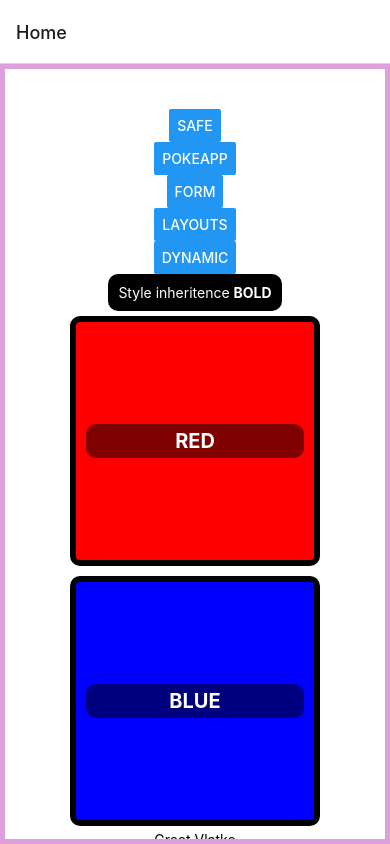
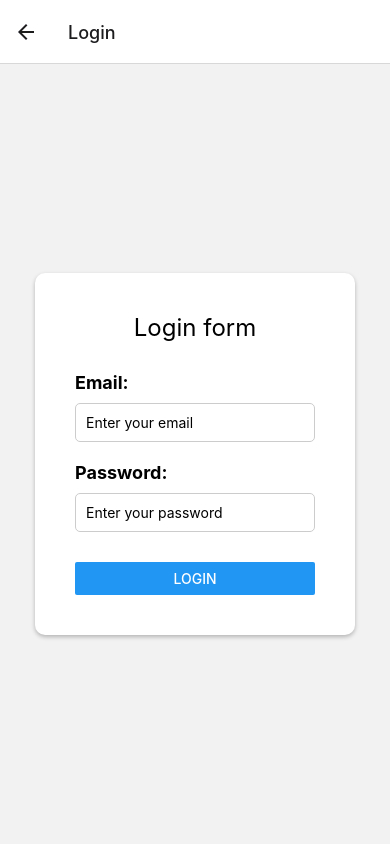
Before and after one commit to brutumfulmen97/vezbaApp, a React Native app: screen /Login in a window 390 px wide. Built offline with nearby package versions, Linux system fonts and the light colour scheme.

Commit message:
login form, form validation

```diff
--- a/App.tsx
+++ b/App.tsx
@@ -7,6 +7,7 @@ import Dynamic from './components/Dynamic';
 import Safe from './components/Safe';
 import PokeApp from './components/PokeApp';
 import Form from './components/Form';
+import Login from './components/Login';
 
 const Stack = createNativeStackNavigator();
 
@@ -20,6 +21,7 @@ const App = () => {
         <Stack.Screen name="Safe" component={Safe} />
         <Stack.Screen name="PokeApp" component={PokeApp} />
         <Stack.Screen name="Form" component={Form} />
+        <Stack.Screen name="Login" component={Login} />
       </Stack.Navigator>
     </NavigationContainer>
   );
--- a/components/Bzvz.tsx
+++ b/components/Bzvz.tsx
@@ -79,6 +79,7 @@ function Bzvz({navigation}: {navigation: any}): React.JSX.Element {
           onPress={() => navigation.navigate('PokeApp')}
         />
         <Button title="Form" onPress={() => navigation.navigate('Form')} />
+        <Button title="Login" onPress={() => navigation.navigate('Login')} />
         <Button
           title="Layouts"
           onPress={() => navigation.navigate('Layouts')}
--- a/components/Form.tsx
+++ b/components/Form.tsx
@@ -6,11 +6,13 @@ import {
   SafeAreaView,
   StyleSheet,
   TextInput,
+  Switch,
 } from 'react-native';
 
 const Form = () => {
   const [name, setName] = useState('');
   const [message, setMesasge] = useState('');
+  const [bool, setBool] = useState(false);
 
   return (
     <SafeAreaView style={styles.container}>
@@ -38,8 +40,18 @@ const Form = () => {
         multiline={true}
         numberOfLines={4}
       />
+      <View style={styles.switchContainer}>
+        <Text>Moze?</Text>
+        <Switch
+          value={bool}
+          onValueChange={() => setBool(prev => !prev)}
+          trackColor={{false: 'red', true: 'green'}}
+          thumbColor="#f4f3f4"
+        />
+      </View>
       <Text style={styles.text}>Moje ime je: {name}</Text>
       <Text style={styles.text}>Moja poruka je: {message}</Text>
+      <Text style={styles.text}>Moze? {bool ? 'Moze' : 'Ne moze'}</Text>
     </SafeAreaView>
   );
 };
@@ -47,7 +59,7 @@ const Form = () => {
 const styles = StyleSheet.create({
   container: {
     flex: 1,
-    backgroundColor: '#f2f2f2',
+    backgroundColor: '#f1f1f1',
     paddingTop: StatusBar.currentHeight || 0,
   },
   multiLineText: {
@@ -66,6 +78,13 @@ const styles = StyleSheet.create({
     borderWidth: 1,
     borderRadius: 5,
   },
+  switchContainer: {
+    flexDirection: 'row',
+    gap: 10,
+    justifyContent: 'center',
+    alignItems: 'center',
+    margin: 10,
+  },
 });
 
 export default Form;
--- /dev/null
+++ b/components/Login.tsx
@@ -0,0 +1,139 @@
+import React, {useCallback, useState} from 'react';
+import {
+  KeyboardAvoidingView,
+  View,
+  Text,
+  StyleSheet,
+  TextInput,
+  Button,
+  Platform,
+} from 'react-native';
+
+type TError = {
+  [key: string]: string | null;
+  email: string | null;
+  password: string | null;
+};
+
+const Login = () => {
+  const [formData, setFormData] = useState({
+    email: '',
+    password: '',
+  });
+  const [errors, setErrors] = useState<TError>({
+    email: null,
+    password: null,
+  });
+
+  const validatedForm = () => {
+    let validationErrors: TError = {
+      email: '',
+      password: '',
+    };
+
+    if (!formData.email) {
+      validationErrors.email = 'Email is required';
+    }
+
+    if (!formData.password) {
+      validationErrors.password = 'Password is required';
+    }
+
+    setErrors(validationErrors);
+
+    return Object.keys(errors).every(key => errors[key] === '');
+  };
+
+  const handleSubmit = () => {
+    if (validatedForm()) {
+      console.log('Form is valid');
+      console.log(formData);
+      setFormData({
+        email: '',
+        password: '',
+      });
+      setErrors({
+        email: null,
+        password: null,
+      });
+    }
+  };
+
+  return (
+    <KeyboardAvoidingView
+      style={styles.container}
+      behavior="padding"
+      keyboardVerticalOffset={Platform.OS === 'ios' ? 100 : 0}>
+      <View style={styles.form}>
+        <Text style={styles.formTitle}>Login form</Text>
+        <Text style={styles.label}>Email:</Text>
+        <TextInput
+          value={formData.email}
+          onChangeText={text => setFormData({...formData, email: text})}
+          style={styles.input}
+          placeholder="Enter your email"
+          keyboardType="email-address"
+        />
+        {errors.email && <Text style={styles.errorText}>{errors.email}</Text>}
+        <Text style={styles.label}>Password:</Text>
+        <TextInput
+          value={formData.password}
+          onChangeText={text => setFormData({...formData, password: text})}
+          style={styles.input}
+          placeholder="Enter your password"
+          secureTextEntry={true}
+        />
+        {errors.password && (
+          <Text style={styles.errorText}>{errors.password}</Text>
+        )}
+        <View style={{marginTop: 20}}>
+          <Button title="Login" onPress={() => handleSubmit()} />
+        </View>
+      </View>
+    </KeyboardAvoidingView>
+  );
+};
+
+const styles = StyleSheet.create({
+  container: {
+    flex: 1,
+    justifyContent: 'center',
+    alignItems: 'center',
+    backgroundColor: '#f2f2f2',
+  },
+  form: {
+    minWidth: '80%',
+    backgroundColor: 'white',
+    padding: 40,
+    borderRadius: 10,
+    shadowColor: 'black',
+    shadowOffset: {width: 0, height: 2},
+    shadowOpacity: 0.26,
+    shadowRadius: 4,
+    elevation: 5,
+  },
+  formTitle: {
+    fontSize: 24,
+    marginBottom: 20,
+    textAlign: 'center',
+  },
+
+  label: {
+    fontSize: 18,
+    marginVertical: 10,
+    fontWeight: 'bold',
+  },
+  input: {
+    padding: 10,
+    borderColor: '#ccc',
+    borderWidth: 1,
+    marginBottom: 10,
+    borderRadius: 5,
+  },
+  errorText: {
+    color: 'red',
+    marginBottom: 10,
+  },
+});
+
+export default Login;
```
